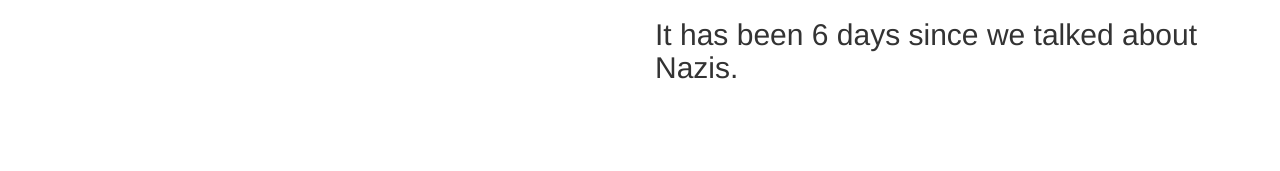
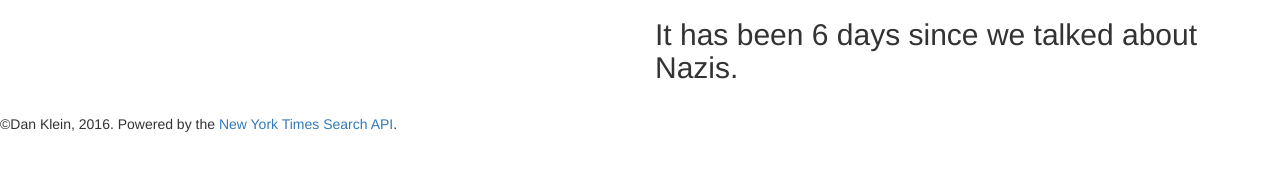
Before and after one commit to danhklein/godwin, a website: page public/src/index.html in a window 1280 px wide. Shown: the part 557-728 px from the top of the page. Drawn offline with nearby package versions, Linux system fonts and the light colour scheme.

Commit message:
added footer

```diff
--- a/public/src/index.html
+++ b/public/src/index.html
@@ -41,7 +41,8 @@
 
       </div>
     </div>
-   <!--  <footer>&#169;Dan Klein, 2016. Powered by the <a href="http://developer.nytimes.com/docs/read/article_search_api_v2">New York Times Search API</a>.</footer> -->
+    <br>
+    <footer>&#169;Dan Klein, 2016. Powered by the <a href="http://developer.nytimes.com/docs/read/article_search_api_v2">New York Times Search API</a>.</footer>
 
     <script src="//code.jquery.com/jquery-2.1.4.min.js"></script>
 
```
